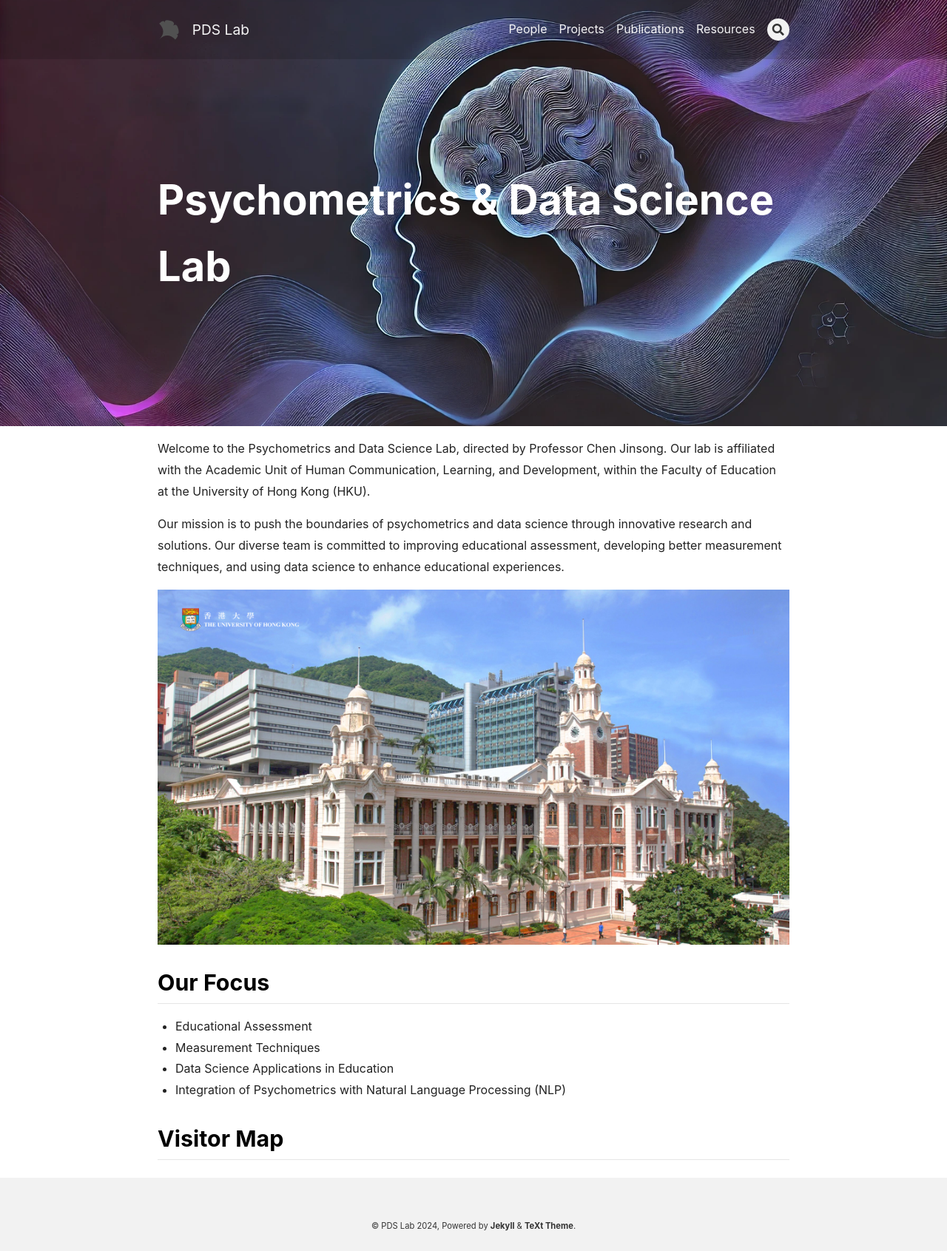
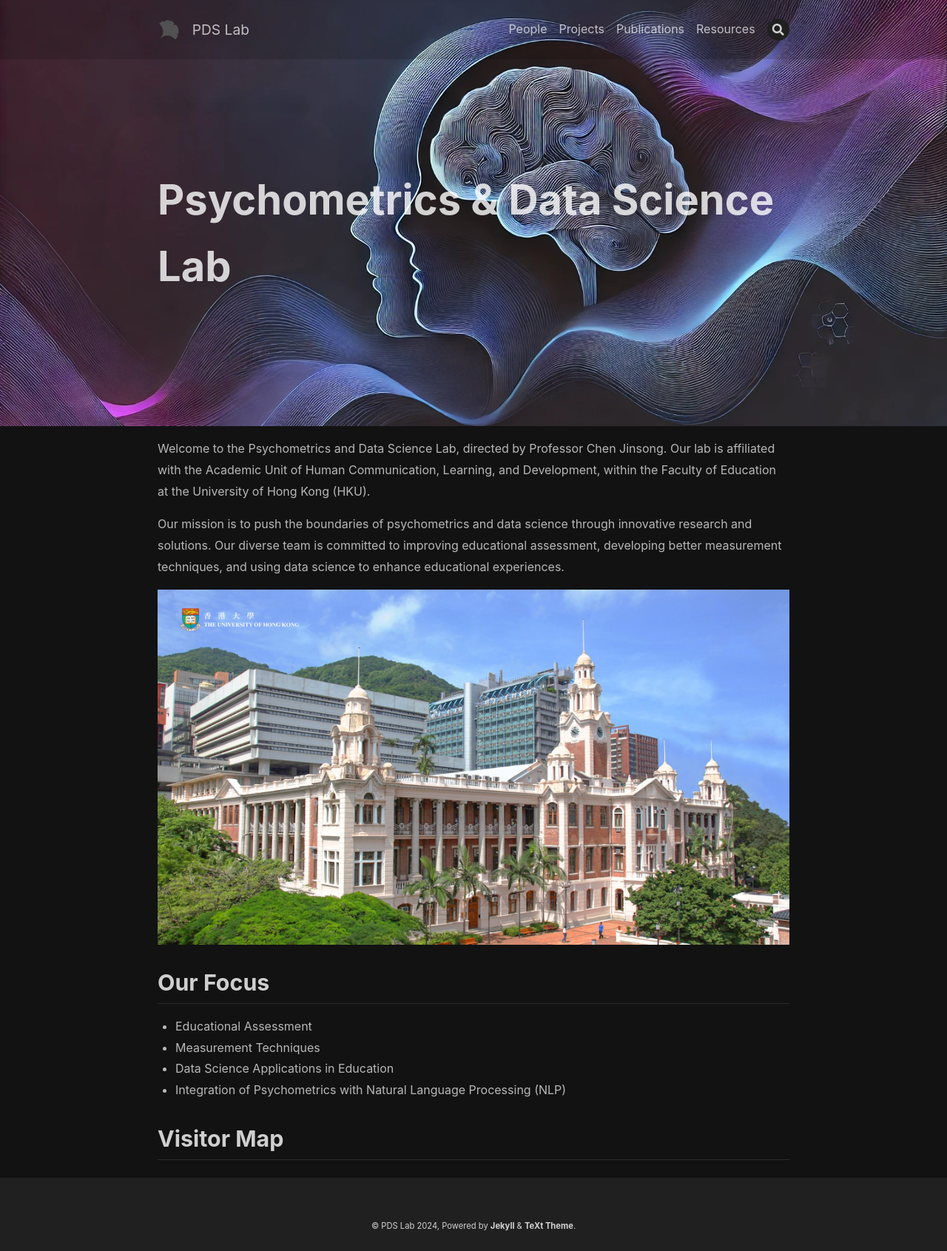
Before and after one commit to psychometrics-ds/psychometrics-ds.github.io, a Jekyll site: the page built from index.md, in a window 1280 px wide. Shown: the whole page at 74% size. Built offline with Jekyll 4.4.1, drawn with Linux system fonts in a browser that asks for light colours; nearby versions of some CDN libraries.

Commit message:
Update _config.yml

```diff
--- a/_config.yml
+++ b/_config.yml
@@ -16,7 +16,7 @@
 
 ## => Site Settings
 ##############################
-text_skin: default # "default" (default), "dark", "forest", "ocean", "chocolate", "orange"
+text_skin: dark # "default" (default), "dark", "forest", "ocean", "chocolate", "orange"
 highlight_theme: default # "default" (default), "tomorrow", "tomorrow-night", "tomorrow-night-eighties", "tomorrow-night-blue", "tomorrow-night-bright"
 url     : https://psychometrics-ds.github.io # the base hostname & protocol for your site e.g. https://www.someone.com
 baseurl : # does not include hostname
```
